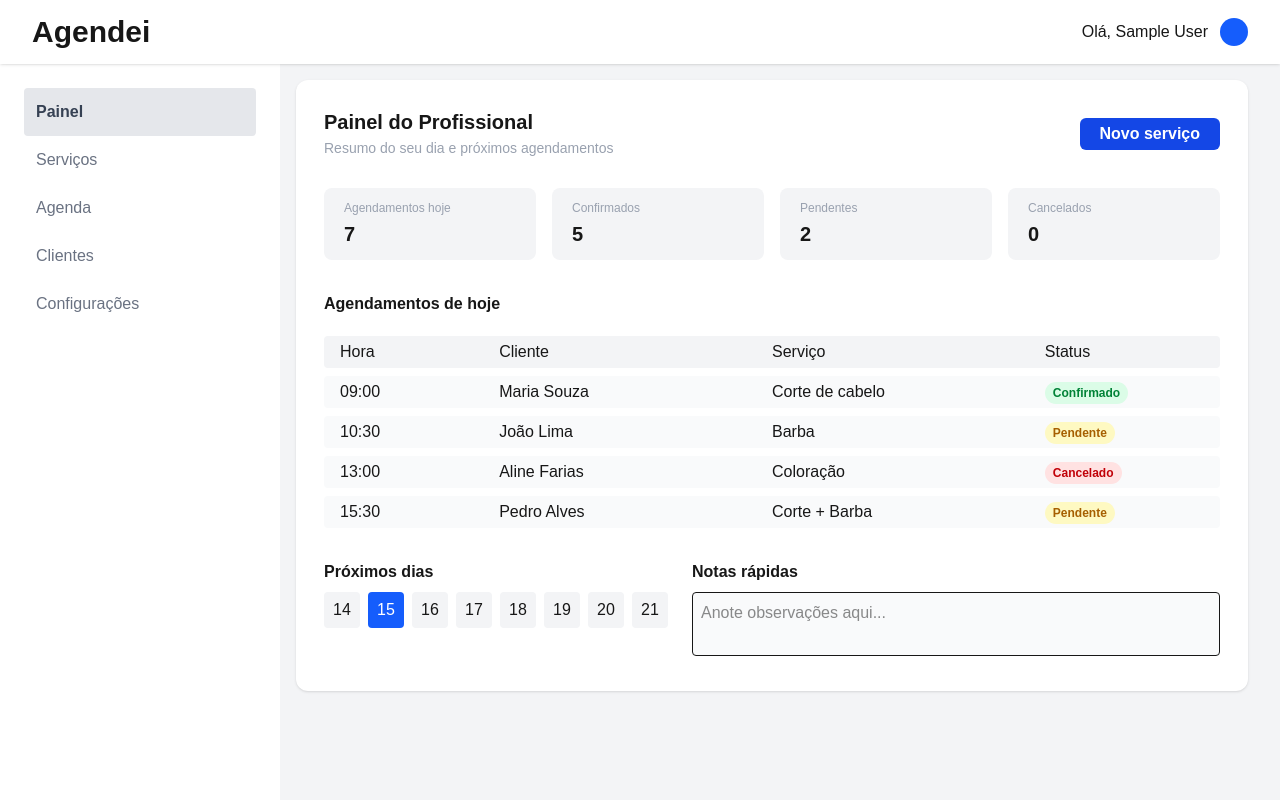
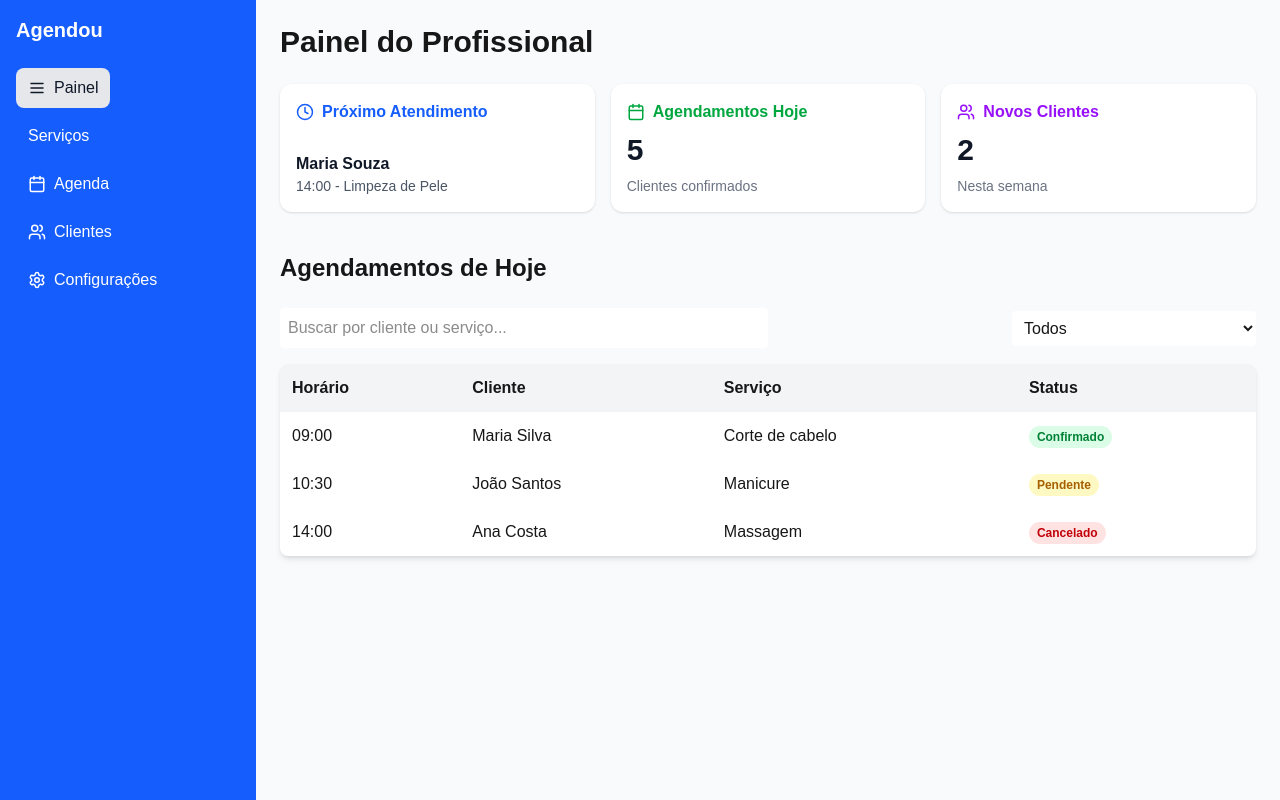
Before and after one commit to amjtech602/agendei-app, a Next.js app: page /painel in a window 1280 px wide. Built offline with nearby package versions, Linux system fonts and the light colour scheme; no server answers; sample sign-in values are in the browser's storage.

Commit message:
Estilização do painel do profissional

```diff
--- a/package.json
+++ b/package.json
@@ -9,6 +9,7 @@
     "lint": "next lint"
   },
   "dependencies": {
+    "lucide-react": "^0.539.0",
     "next": "15.4.6",
     "next-auth": "^4.24.11",
     "react": "19.1.0",
--- a/src/app/layout.tsx
+++ b/src/app/layout.tsx
@@ -8,7 +8,7 @@ const inter = Inter({ subsets: ['latin'], variable: '--font-inter' })
 const poppins = Poppins({ subsets: ['latin'], weight: ['400', '600'], variable: '--font-poppins' })
 
 export const metadata: Metadata = {
-  title: "Agenda aí",
+  title: "Agendou",
   description: "Plataforma de agendamento de serviços para profissionais liberais",
 };
 
--- a/src/app/login/page.tsx
+++ b/src/app/login/page.tsx
@@ -11,19 +11,19 @@ export default function LoginCadastro() {
         <div className="flex h-screen w-screen">
             {/* Lado da imagem */}
             <div className="hidden md:flex md:w-1/2 bg-blue-600 p-15">
-                <div className="flex flex-col gap-3">
+                <div className="flex flex-col gap-5">
                     <div className="flex items-center gap-2">
                         <Image
                             src="/icons/calendar-static-white.png"
-                            alt="Agendei"
+                            alt="Agendou"
                             width={45}
                             height={45}
                             className=""
                         />
-                        <span className="text-white font-bold text-3xl">Agendei</span>
+                        <span className="text-white font-bold text-3xl">Agendou</span>
                     </div>
                     <div className="text-white font-bold text-4xl">
-                        <h2>Bem-vindo ao Agendei</h2>
+                        <h2>Bem-vindo ao Agendou</h2>
                     </div>
                     <div className="text-white text-2xl">
                         <span>Agende seus compromissos de foram fácil e rápida.</span>
--- a/src/app/painel/page.tsx
+++ b/src/app/painel/page.tsx
@@ -1,151 +1,136 @@
 "use client";
 
-import StatusBadge from '@/components/painel/StatusBadge';
-import { useSession } from 'next-auth/react';
-import { useRouter } from 'next/navigation';
-import { useEffect, useState } from 'react';
+import StatusBadge from "@/components/painel/StatusBadge";
+import { Calendar, Clock, Menu, Settings, Users } from "lucide-react";
+import { useState } from "react";
 
-type Agendamento = {
-    hora: string;
-    cliente: string;
-    servico: string;
-    status: 'Confirmado' | 'Pendente' | 'Cancelado';
-};
+export default function PainelProfissional() {
+    const [search, setSearch] = useState("");
+    const [statusFilter, setStatusFilter] = useState("Todos");
 
-type PanelCardProps = {
-    title: string;
-    value: string;
-};
-
-export default function Painel() {
-
-    const { data: session, status } = useSession();
-    const router = useRouter();
-    const [selectedDay, setSelectedDay] = useState<number>(15);
-
-    useEffect(() => {
-        if (status === "unauthenticated") {
-            router.push("/login");
-        }
-    }, [status, router]);
-
-    if (status === "loading") {
-        return <p>Carregando...</p>;
-    }
-
-    const agendamentos: Agendamento[] = [
-        { hora: '09:00', cliente: 'Maria Souza', servico: 'Corte de cabelo', status: 'Confirmado' },
-        { hora: '10:30', cliente: 'João Lima', servico: 'Barba', status: 'Pendente' },
-        { hora: '13:00', cliente: 'Aline Farias', servico: 'Coloração', status: 'Cancelado' },
-        { hora: '15:30', cliente: 'Pedro Alves', servico: 'Corte + Barba', status: 'Pendente' },
+    const agendamentos = [
+        { horario: "09:00", cliente: "Maria Silva", servico: "Corte de cabelo", status: "Confirmado" },
+        { horario: "10:30", cliente: "João Santos", servico: "Manicure", status: "Pendente" },
+        { horario: "14:00", cliente: "Ana Costa", servico: "Massagem", status: "Cancelado" },
     ];
 
+    const filteredAgendamentos = agendamentos.filter((a) => {
+        const matchesSearch =
+            a.cliente.toLowerCase().includes(search.toLowerCase()) ||
+            a.servico.toLowerCase().includes(search.toLowerCase());
+        const matchesStatus = statusFilter === "Todos" || a.status === statusFilter;
+        return matchesSearch && matchesStatus;
+    });
+
     return (
-        <div className="w-full h-screen bg-gray-100 flex flex-col">
+        <div className="flex min-h-screen">
+            {/* Sidebar - Desktop only */}
+            <aside className="hidden md:flex w-64 bg-blue-600 text-white flex-col p-4">
+                <h2 className="text-xl font-bold mb-6">Agendou</h2>
+                <nav className="space-y-2">
+                    <button className="flex items-center gap-2 px-3 py-2 rounded-lg bg-gray-200 text-gray-900 font-medium">
+                        <Menu size={18} /> Painel
+                    </button>
+                    <button className="flex items-center gap-2 px-3 py-2 rounded-lg hover:bg-gray-100 text-white">
+                        Serviços
+                    </button>
+                    <button className="flex items-center gap-2 px-3 py-2 rounded-lg hover:bg-gray-100 text-white">
+                        <Calendar size={18} /> Agenda
+                    </button>
+                    <button className="flex items-center gap-2 px-3 py-2 rounded-lg hover:bg-gray-100 text-white">
+                        <Users size={18} /> Clientes
+                    </button>
+                    <button className="flex items-center gap-2 px-3 py-2 rounded-lg hover:bg-gray-100 text-white">
+                        <Settings size={18} /> Configurações
+                    </button>
+                </nav>
+            </aside>
 
-            {/* HEADER TOPO FIXO */}
-            <header className="w-full h-16 bg-white flex items-center justify-between px-8 shadow-sm fixed z-10 top-0 left-0">
-                <div>
-                    <span className="font-bold text-3xl mb-10">Agendei</span>
-                </div>
-                <div className="flex items-center space-x-3">
-                    <span>Olá, {session?.user?.name}</span>
-                    <div className="w-7 h-7 rounded-full bg-blue-600" />
-                </div>
-            </header>
+            {/* Main Content */}
+            <main className="flex-1 p-6 bg-gray-50">
+                <h1 className="text-3xl font-bold mb-6">Painel do Profissional</h1>
 
-            {/* Conteúdo principal (painel ocupa toda a página abaixo do header) */}
-            <div className="flex flex-1 pt-16 pb-0 h-full overflow-hidden">
-                {/* Menu lateral desktop */}
-                <aside className="hidden md:flex flex-col w-70 bg-white p-6">
-                    <nav>
-                        <ul>
-                            <li className="font-semibold text-gray-700 bg-gray-200 p-3 rounded">Painel</li>
-                            <li className="text-gray-500 p-3">Serviços</li>
-                            <li className="text-gray-500 p-3">Agenda</li>
-                            <li className="text-gray-500 p-3">Clientes</li>
-                            <li className="text-gray-500 p-3">Configurações</li>
-                        </ul>
-                    </nav>
-                </aside>
-
-                {/* Painel principal desktop */}
-                <main className="flex-1 flex flex-col md:flex-row items-start p-4 gap-4 overflow-y-auto">
-                    <section className="hidden md:block bg-white rounded-xl shadow p-7 min-w-[650px] lg:mr-4">
-                        <div className="flex justify-between items-center mb-7">
-                            <div>
-                                <h1 className="text-xl font-bold">Painel do Profissional</h1>
-                                <span className="text-sm text-gray-400">Resumo do seu dia e próximos agendamentos</span>
-                            </div>
-                            <button className="bg-blue-700 text-white rounded-md px-5 py-1 font-semibold">Novo serviço</button>
-                        </div>
-                        <div className="flex gap-4 mb-8">
-                            <PanelCard title="Agendamentos hoje" value="7" />
-                            <PanelCard title="Confirmados" value="5" />
-                            <PanelCard title="Pendentes" value="2" />
-                            <PanelCard title="Cancelados" value="0" />
+                {/* Cards exemplo */}
+                <div className="grid grid-cols-1 md:grid-cols-2 lg:grid-cols-3 gap-4 mb-6">
+                    {/* Card 1 */}
+                    <div className="bg-white rounded-xl shadow p-4 h-32 flex flex-col justify-between">
+                        <div className="flex items-center gap-2 text-blue-600 font-semibold">
+                            <Clock size={18} /> Próximo Atendimento
                         </div>
                         <div>
-                            <h2 className="font-semibold">Agendamentos de hoje</h2>
-                            <div className="w-full mt-5">
-                                <div className="flex w-full justify-between px-4 py-1 bg-gray-100 rounded border-red-100">
-                                    <div className="w-2xl">Hora</div>
-                                    <div className="w-6xl">Cliente</div>
-                                    <div className="w-6xl">Serviço</div>
-                                    <div className="w-2xl">Status</div>
-                                </div>
-                            </div>
-                            <div className="w-full">
-                                {agendamentos.map((a, idx) => (
-                                    <div key={idx} className="flex w-full justify-between px-4 py-1 bg-gray-50 rounded my-2">
-                                        <div className="w-2xl">{a.hora}</div>
-                                        <div className="w-6xl">{a.cliente}</div>
-                                        <div className="w-6xl">{a.servico}</div>
-                                        <div className="w-2xl">
-                                            <StatusBadge status={a.status}/>
-                                        </div>
-                                    </div>
-                                ))}
-                            </div>
-                            <div className="flex mt-8 gap-6">
-                                {/* Próximos dias */}
-                                <div>
-                                    <span className="font-semibold">Próximos dias</span>
-                                    <div className="flex flex-wrap gap-2 mt-2">
-                                        {[14, 15, 16, 17, 18, 19, 20, 21].map(day => (
-                                            <button
-                                                key={day}
-                                                className={
-                                                    `w-9 h-9 rounded ${selectedDay === day ? 'bg-blue-600 text-white' : 'bg-gray-100'}`
-                                                }
-                                                onClick={() => setSelectedDay(day)}
-                                            >
-                                                {day}
-                                            </button>
-                                        ))}
-                                    </div>
-                                </div>
-                                {/* Notas rápidas */}
-                                <div className="flex-1">
-                                    <span className="font-semibold">Notas rápidas</span>
-                                    <textarea className="w-full mt-2 h-16 bg-gray-50 border rounded p-2 resize-none" placeholder="Anote observações aqui..." />
-                                </div>
-                            </div>
+                            <p className="text-gray-900 font-bold">Maria Souza</p>
+                            <p className="text-gray-600 text-sm">14:00 - Limpeza de Pele</p>
                         </div>
+                    </div>
 
-                    </section>
-                </main>
-            </div>
+                    {/* Card 2 */}
+                    <div className="bg-white rounded-xl shadow p-4 h-32 flex flex-col justify-between">
+                        <div className="flex items-center gap-2 text-green-600 font-semibold">
+                            <Calendar size={18} /> Agendamentos Hoje
+                        </div>
+                        <p className="text-3xl font-bold text-gray-900">5</p>
+                        <p className="text-sm text-gray-500">Clientes confirmados</p>
+                    </div>
+
+                    {/* Card 3 */}
+                    <div className="bg-white rounded-xl shadow p-4 h-32 flex flex-col justify-between">
+                        <div className="flex items-center gap-2 text-purple-600 font-semibold">
+                            <Users size={18} /> Novos Clientes
+                        </div>
+                        <p className="text-3xl font-bold text-gray-900">2</p>
+                        <p className="text-sm text-gray-500">Nesta semana</p>
+                    </div>
+                </div>
+
+                <div className="mt-10">
+                    <h2 className="text-2xl font-bold mb-6">Agendamentos de Hoje</h2>
+                </div>
+
+                {/* Filtros */}
+                <div className="flex flex-col md:flex-row md:items-center md:justify-between gap-4 mb-4">
+                    <input
+                        type="text"
+                        placeholder="Buscar por cliente ou serviço..."
+                        value={search}
+                        onChange={(e) => setSearch(e.target.value)}
+                        className="p-2 bg-white rounded w-full md:w-1/2"
+                    />
+                    <select
+                        value={statusFilter}
+                        onChange={(e) => setStatusFilter(e.target.value)}
+                        className="p-2 bg-white rounded w-full md:w-1/4"
+                    >
+                        <option>Todos</option>
+                        <option>Confirmado</option>
+                        <option>Pendente</option>
+                        <option>Cancelado</option>
+                    </select>
+                </div>
+
+                {/* Lista de Agendamentos */}
+                <div className="bg-white shadow-md rounded-lg overflow-hidden">
+                    <table className="w-full text-left border-collapse table-auto">
+                        <thead className="bg-gray-100">
+                            <tr>
+                                <th className="p-3">Horário</th>
+                                <th className="p-3">Cliente</th>
+                                <th className="p-3">Serviço</th>
+                                <th className="p-3">Status</th>
+                            </tr>
+                        </thead>
+                        <tbody>
+                            {filteredAgendamentos.map((a, idx) => (
+                                <tr key={idx} className="hover:bg-gray-50">
+                                    <td className="p-3">{a.horario}</td>
+                                    <td className="p-3">{a.cliente}</td>
+                                    <td className="p-3">{a.servico}</td>
+                                    <td className="p-3"><StatusBadge status={a.status} /></td>
+                                </tr>
+                            ))}
+                        </tbody>
+                    </table>
+                </div>
+            </main>
         </div>
     );
 }
-
-// Componentes auxiliares
-function PanelCard({ title, value }: PanelCardProps) {
-    return (
-        <div className="bg-gray-100 rounded-lg py-3 px-5 flex flex-col items-start w-200">
-            <span className="text-gray-400 text-xs">{title}</span>
-            <span className="text-xl font-bold mt-1">{value}</span>
-        </div>
-    );
-}
--- a/src/components/painel/StatusBadge.tsx
+++ b/src/components/painel/StatusBadge.tsx
@@ -1,5 +1,9 @@
+// interface Props {
+//     status: 'Confirmado' | 'Pendente' | 'Cancelado';
+// }
+
 interface Props {
-    status: 'Confirmado' | 'Pendente' | 'Cancelado';
+    status: string
 }
 
 const statusMap: Record<string, string> = {
```
Also changed, not shown: public/icons/logo-app.png (added), 1 other file (tests, documents, lock files or other folders).
